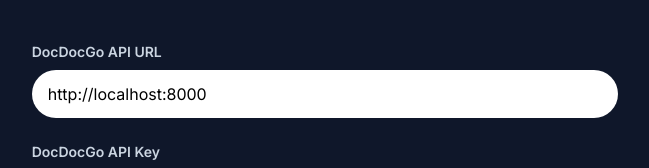
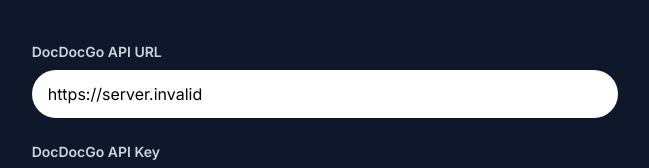
Before and after one commit to brunoluisramos/docdocgo-nextjs-basic, a Next.js app: page / in a window 1280 px wide. Shown: the part 195-363 px from the top of the page, without its empty margins (315-964 px from the left). Built offline with nearby package versions, Linux system fonts and the light colour scheme; no server answers.

Commit message:
Add NEXT_PUBLIC_DEFAULT_API_URL to .env.example and use it in page.tsx

```diff
--- a/src/app/page.tsx
+++ b/src/app/page.tsx
@@ -6,7 +6,7 @@
 import ChatInterface from "../components/ChatInterface";
 
 export default function HomePage() {
-  const [apiUrl, setApiUrl] = useState("http://localhost:8000");
+  const [apiUrl, setApiUrl] = useState(env.NEXT_PUBLIC_DEFAULT_API_URL);
   const [apiKey, setApiKey] = useState(env.NEXT_PUBLIC_DOCDOCGO_API_KEY);
   const [openaiApiKey, setOpenaiApiKey] = useState<string>();
 
--- a/src/env.js
+++ b/src/env.js
@@ -17,6 +17,7 @@
    */
   client: {
     NEXT_PUBLIC_DOCDOCGO_API_KEY: z.string(),
+    NEXT_PUBLIC_DEFAULT_API_URL: z.string(),
   },
 
   /**
@@ -26,6 +27,7 @@
   runtimeEnv: {
     NODE_ENV: process.env.NODE_ENV,
     NEXT_PUBLIC_DOCDOCGO_API_KEY: process.env.NEXT_PUBLIC_DOCDOCGO_API_KEY,
+    NEXT_PUBLIC_DEFAULT_API_URL: process.env.NEXT_PUBLIC_DEFAULT_API_URL,
   },
   /**
    * Run `build` or `dev` with `SKIP_ENV_VALIDATION` to skip env validation. This is especially
```
Also changed, not shown: 1 other file (tests, documents, lock files or other folders).
